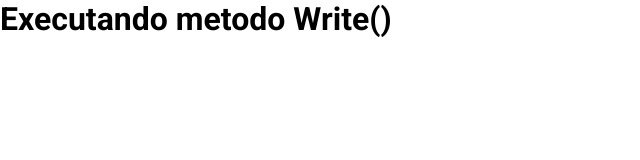
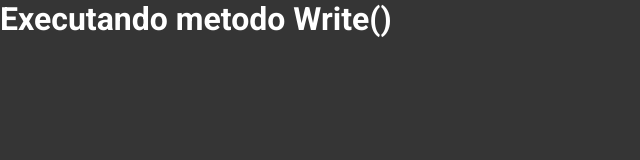
Before and after one commit to Marilzon/full-javascript, a plain HTML site: page index.html in a window 1280 px wide. Shown: the whole page, without its empty margins (0-640 px from the left). Drawn offline with Linux system fonts and the light colour scheme.

Commit message:
folders update

```diff
--- a/css/app.css
+++ b/css/app.css
@@ -8,4 +8,9 @@
 
 html {
     font-family: 'Roboto', sans-serif;
+
+    background-color: rgb(53, 53, 53);
+    color: #FFF;
+    border: hidden;
+
 }
--- a/index.html
+++ b/index.html
@@ -12,6 +12,6 @@
 
     <div id="root"></div>
 
-    <script src="js/app.js"></script>
+    <script type="text/javascript" src="js/app.js"></script>
 </body>
 </html>
```
